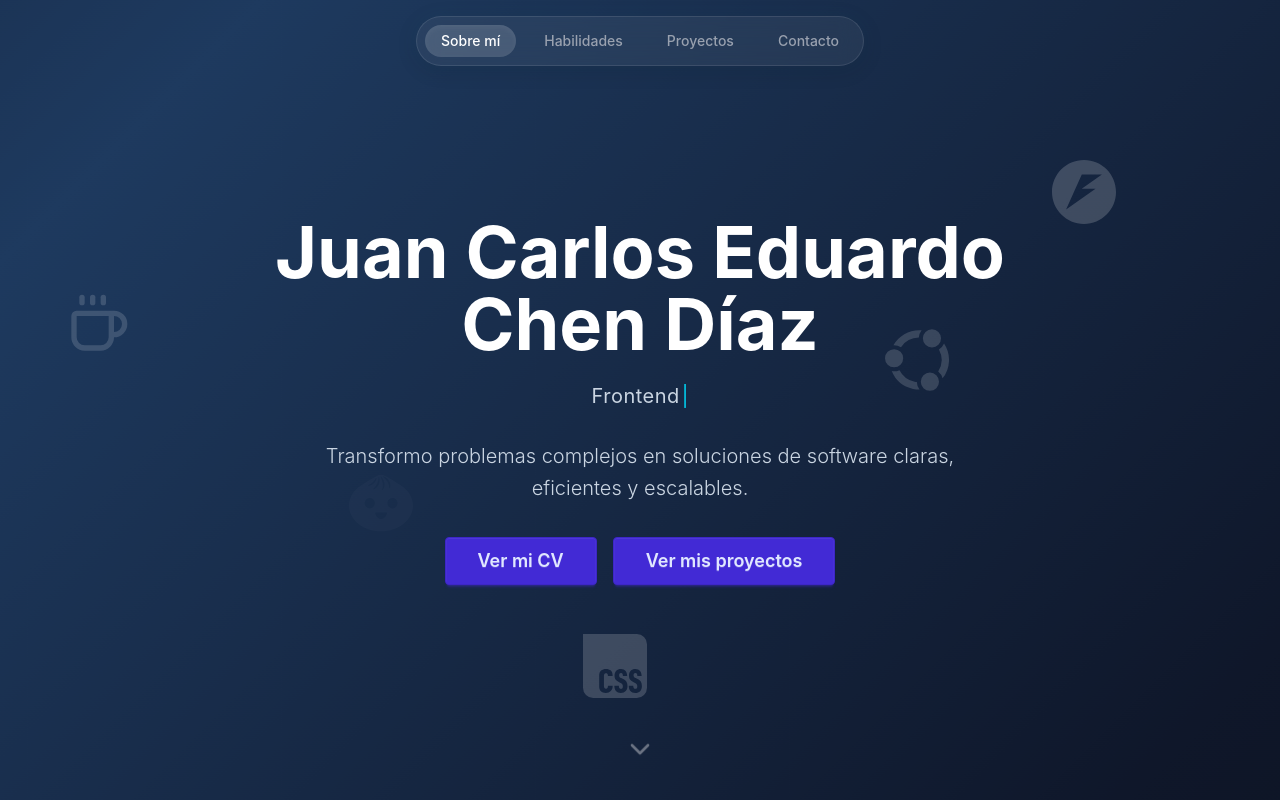
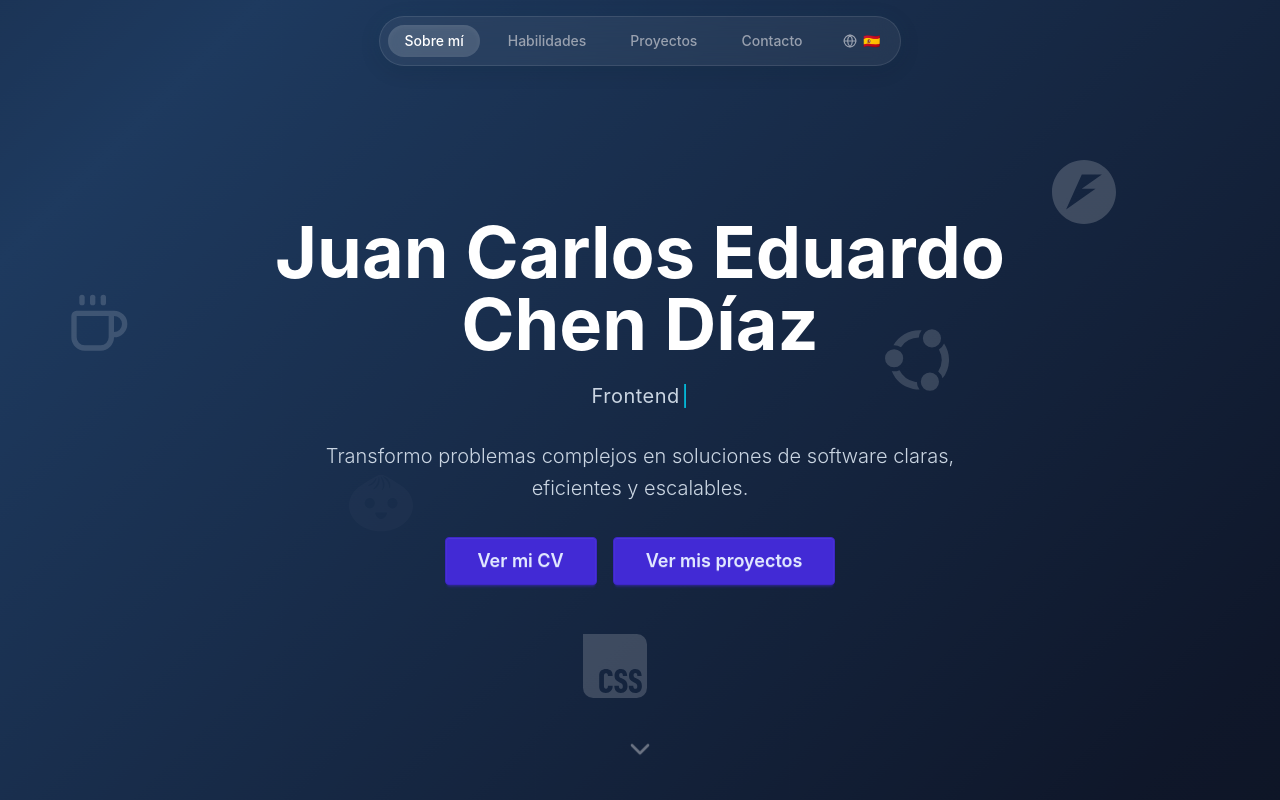
Before and after one commit to Juan-D15/portafolio-web, a React (Vite) app in the folder portafolio-jcd/: page / in a window 1280 px wide. Shown: the top 800 px of the page. Built offline with nearby package versions, Linux system fonts and the light colour scheme.

Commit message:
feat: agregar dropdown selector de idioma en Navbar

```diff
--- a/portafolio-jcd/src/components/Navbar.tsx
+++ b/portafolio-jcd/src/components/Navbar.tsx
@@ -1,16 +1,43 @@
-import React from 'react';
-import { Menu, X } from 'lucide-react';
+import React, { useState, useRef, useEffect } from 'react';
+import { Menu, X, Globe } from 'lucide-react';
 import { useNavbar } from '../hooks/useNavbar';
+import { useTranslation } from 'react-i18next';
 
-const navLinks = [
-  { name: 'Sobre mí', href: '#sobre-mi' },
-  { name: 'Habilidades', href: '#habilidades' },
-  { name: 'Proyectos', href: '#proyectos' },
-  { name: 'Contacto', href: '#contacto' },
+const navLinkKeys = [
+  { key: 'navbar.about', href: '#sobre-mi' },
+  { key: 'navbar.skills', href: '#habilidades' },
+  { key: 'navbar.projects', href: '#proyectos' },
+  { key: 'navbar.contact', href: '#contacto' },
+];
+
+const languages = [
+  { code: 'es', labelKey: 'navbar.langEs', flag: '🇪🇸' },
+  { code: 'en', labelKey: 'navbar.langEn', flag: '🇺🇸' },
 ];
 
 const Navbar = () => {
   const { isOpen, scrolled, activeSection, toggleMenu, handleClick } = useNavbar();
+  const { t, i18n } = useTranslation();
+  const [langOpen, setLangOpen] = useState(false);
+  const langRef = useRef<HTMLDivElement>(null);
+
+  const currentLang = languages.find((l) => l.code === i18n.language) || languages[0];
+
+  const selectLanguage = (code: string) => {
+    i18n.changeLanguage(code);
+    setLangOpen(false);
+  };
+
+  // Close dropdown when clicking outside
+  useEffect(() => {
+    const handleClickOutside = (e: MouseEvent) => {
+      if (langRef.current && !langRef.current.contains(e.target as Node)) {
+        setLangOpen(false);
+      }
+    };
+    document.addEventListener('mousedown', handleClickOutside);
+    return () => document.removeEventListener('mousedown', handleClickOutside);
+  }, []);
 
   return (
     <nav className="fixed top-0 left-0 right-0 z-50 flex justify-center pointer-events-none">
@@ -21,13 +48,13 @@ const Navbar = () => {
           : 'bg-white/[0.06] backdrop-blur-md border-white/10 shadow-lg shadow-black/10'
           }`}
       >
-        {navLinks.map((link) => {
+        {navLinkKeys.map((link) => {
           const sectionId = link.href.replace('#', '');
           const isActive = activeSection === sectionId;
 
           return (
             <a
-              key={link.name}
+              key={link.key}
               href={link.href}
               onClick={(e) => handleClick(e, link.href)}
               className={`relative px-4 py-1.5 rounded-full text-sm font-medium transition-all duration-300 ${isActive
@@ -35,10 +62,44 @@ const Navbar = () => {
                 : 'text-gray-400 hover:text-white hover:bg-white/10'
                 }`}
             >
-              {link.name}
+              {t(link.key)}
             </a>
           );
         })}
+
+        {/* Language dropdown — desktop */}
+        <div className="relative" ref={langRef}>
+          <button
+            onClick={() => setLangOpen((prev) => !prev)}
+            className="px-3 py-1.5 rounded-full text-sm font-medium transition-all duration-300 text-gray-400 hover:text-white hover:bg-white/10 flex items-center gap-1.5"
+            aria-label="Change language"
+          >
+            <Globe size={14} />
+            <span>{currentLang.flag}</span>
+          </button>
+
+          {/* Dropdown panel */}
+          <div
+            className={`absolute right-0 top-full mt-2 min-w-[150px] rounded-xl border border-white/15 bg-slate-900/80 backdrop-blur-xl shadow-xl shadow-black/30 overflow-hidden transition-all duration-200 origin-top-right ${langOpen
+              ? 'opacity-100 scale-100 translate-y-0'
+              : 'opacity-0 scale-90 -translate-y-1 pointer-events-none'
+              }`}
+          >
+            {languages.map((lang) => (
+              <button
+                key={lang.code}
+                onClick={() => selectLanguage(lang.code)}
+                className={`w-full flex items-center gap-3 px-4 py-2.5 text-sm font-medium transition-all duration-200 ${i18n.language === lang.code
+                  ? 'text-white bg-white/15'
+                  : 'text-gray-400 hover:text-white hover:bg-white/10'
+                  }`}
+              >
+                <span className="text-base">{lang.flag}</span>
+                <span>{t(lang.labelKey)}</span>
+              </button>
+            ))}
+          </div>
+        </div>
       </div>
 
       {/* Mobile — hamburger button (top-right) */}
@@ -64,13 +125,13 @@ const Navbar = () => {
           }`}
       >
         <div className="p-2 space-y-1">
-          {navLinks.map((link) => {
+          {navLinkKeys.map((link) => {
             const sectionId = link.href.replace('#', '');
             const isActive = activeSection === sectionId;
 
             return (
               <a
-                key={link.name}
+                key={link.key}
                 href={link.href}
                 onClick={(e) => handleClick(e, link.href)}
                 className={`block px-4 py-2.5 rounded-xl text-sm font-medium transition-all duration-200 ${isActive
@@ -78,10 +139,30 @@ const Navbar = () => {
                   : 'text-gray-400 hover:text-white hover:bg-white/10'
                   }`}
               >
-                {link.name}
+                {t(link.key)}
               </a>
             );
           })}
+
+          {/* Language selector — mobile */}
+          <div className="border-t border-white/10 mt-1 pt-1">
+            {languages.map((lang) => (
+              <button
+                key={lang.code}
+                onClick={() => {
+                  selectLanguage(lang.code);
+                  toggleMenu();
+                }}
+                className={`w-full flex items-center gap-3 px-4 py-2.5 rounded-xl text-sm font-medium transition-all duration-200 ${i18n.language === lang.code
+                  ? 'text-white bg-white/15'
+                  : 'text-gray-400 hover:text-white hover:bg-white/10'
+                  }`}
+              >
+                <span className="text-base">{lang.flag}</span>
+                <span>{t(lang.labelKey)}</span>
+              </button>
+            ))}
+          </div>
         </div>
       </div>
     </nav>
--- a/portafolio-jcd/src/main.tsx
+++ b/portafolio-jcd/src/main.tsx
@@ -2,6 +2,7 @@ import React from 'react';
 import ReactDOM from 'react-dom/client';
 import { BrowserRouter } from 'react-router-dom';
 import './index.css';
+import './i18n';
 import App from './App';
 
 const root = ReactDOM.createRoot(document.getElementById('root')!);
```
